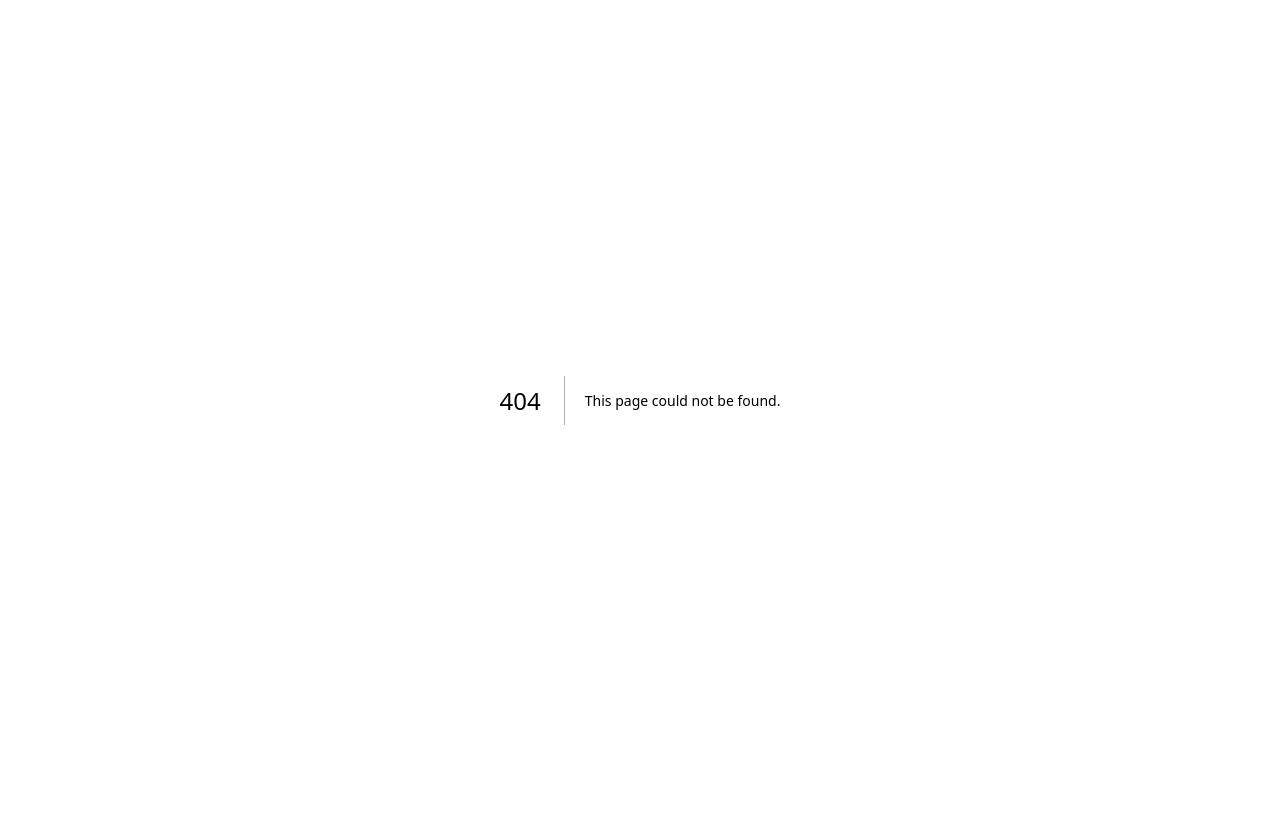
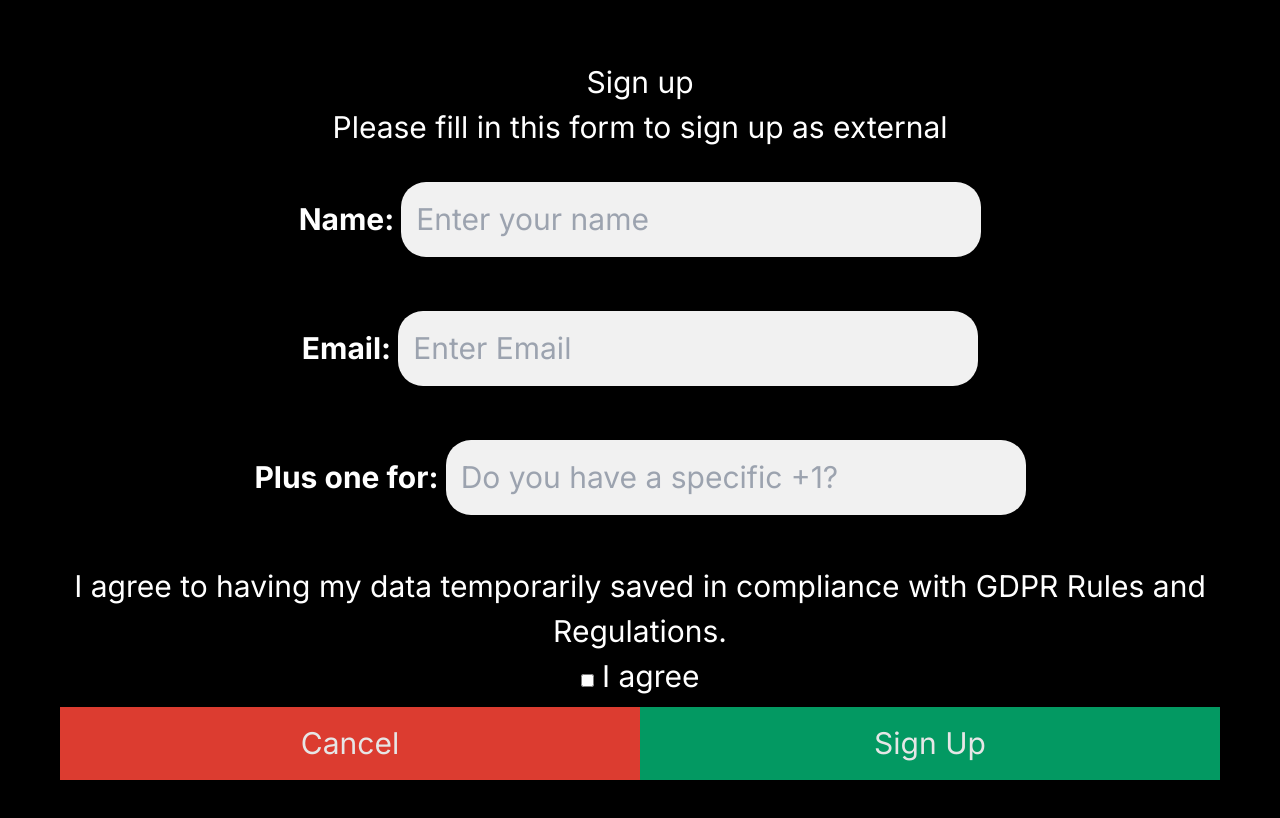
Before and after one commit to neonguyen-dev/the-coffin, a Next.js app: page /signup in a window 1280 px wide. Before the commit this address had no page. Shown: the top 818 px of the page. Built offline with nearby package versions, Linux system fonts and the light colour scheme.

Commit message:
created preliminary Sign Up form view, uncoupled so needs to be connected after

```diff
--- a/src/app/globals.css
+++ b/src/app/globals.css
@@ -25,3 +25,83 @@ body {
     )
     rgb(var(--background-start-rgb));
 }
+
+
+
+* {box-sizing: border-box}
+
+/* Full-width input fields */
+  input[type=text]{
+  color: black;
+  width: 50%;
+  padding: 15px;
+  margin: 5px 0 22px 0;
+  display: inline-block;
+  border-radius: 25px;
+  background: #f1f1f1;
+}
+
+input[type=text]:focus{
+  background-color: #ddd;
+  outline: none;
+}
+
+hr {
+  border: 1px solid #000000;
+  margin-bottom: 25px;
+}
+
+/* Set a style for all buttons */
+button {
+  background-color: #04AA6D;
+  color: white;
+  padding: 14px 20px;
+  margin: 8px 0;
+  border: none;
+  cursor: pointer;
+  width: 100%;
+  opacity: 0.9;
+}
+
+button:hover {
+  opacity:1;
+}
+
+/* Extra styles for the cancel button */
+.cancelbtn {
+  padding: 14px 20px;
+  background-color: #f44336;
+}
+
+/* Float cancel and signup buttons and add an equal width */
+.cancelbtn, .signupbtn {
+  float: left;
+  width: 50%;
+}
+
+/* Add padding to container elements */
+.container {
+  padding: 16px;
+}
+
+/* Clear floats */
+.clearfix::after {
+  content: "";
+  clear: both;
+  display: table;
+}
+
+.header{
+  padding: 60px;
+  text-align: center;
+  background: #000000;
+  color: white;
+  font-size: 30px;
+}
+
+/* Change styles for cancel button and signup button on extra small screens */
+@media screen and (max-width: 300px) {
+  .cancelbtn, .signupbtn {
+    width: 100%;
+  }
+}
--- /dev/null
+++ b/src/app/presenters/signupViewPresenter.jsx
@@ -0,0 +1,10 @@
+'use client'
+
+import SignupView from "../views/signupView.jsx";
+import { observer } from "mobx-react-lite";
+
+export default observer(
+    function Signup() {
+        return <SignupView />;
+    }
+    );
--- /dev/null
+++ b/src/app/signup/page.jsx
@@ -0,0 +1,7 @@
+import Signup from "../presenters/signupViewPresenter.jsx"
+
+export default function Home() {
+  return (
+    <Signup/>
+  );
+}
--- /dev/null
+++ b/src/app/views/signupView.jsx
@@ -0,0 +1,39 @@
+export default function SignupView(){
+    return (
+        <div className="header">
+            <h1>Sign up</h1>
+            <p>Please fill in this form to sign up as external</p>
+
+            <hr></hr>
+            <div>
+                <label><b>Name: </b></label>
+                <input type="text" placeholder="Enter your name" name="name" required></input>
+            </div>
+
+            <hr></hr>
+            <div>
+                <label><b>Email: </b></label>
+                <input type="text" placeholder="Enter Email" name="email" required></input>
+            </div>
+
+            <hr></hr>
+            <div>
+                <label><b>Plus one for: </b></label>
+                <input type="text" placeholder="Do you have a specific +1?" name="name" required></input>
+            </div>
+
+            <hr></hr>
+            <p>I agree to having my data temporarily saved in compliance with <a href="#">GDPR Rules and Regulations</a>.</p>
+
+            <label>
+                <input type="checkbox" name="remember"></input> I agree
+            </label>
+
+            <div class = "clearfix">
+            <button type="button" class="cancelbtn">Cancel</button>
+            <button type="submit" class="signupbtn">Sign Up</button>
+            </div>
+
+        </div>
+    );
+}
```
